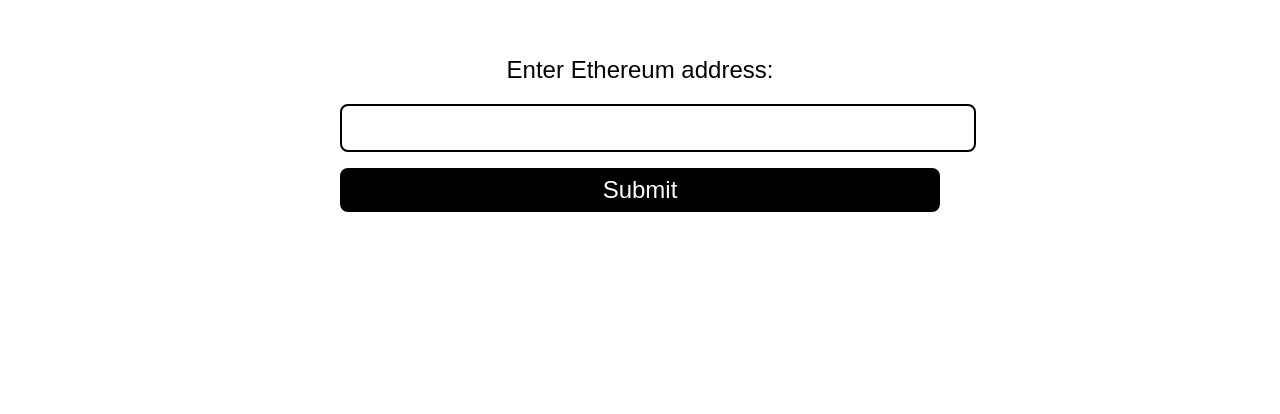
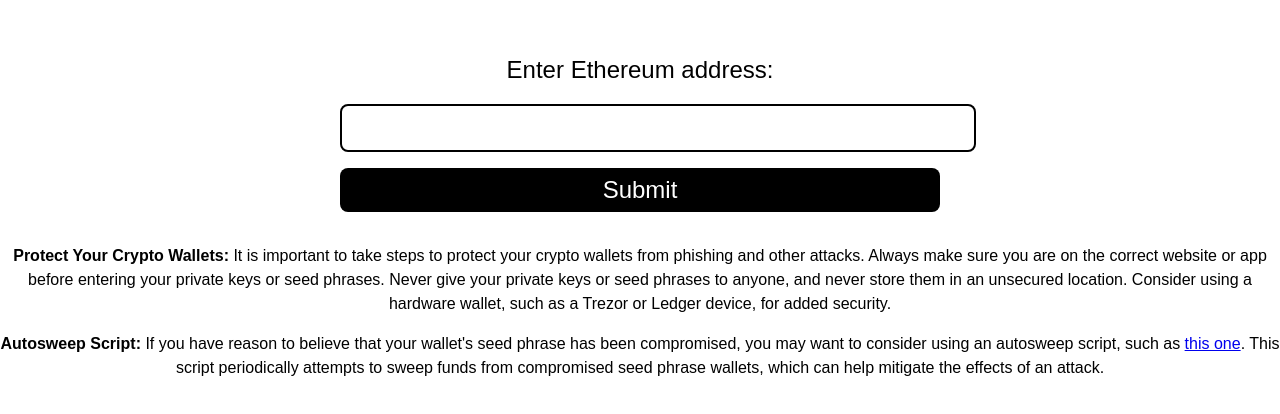
Before and after one commit to cpte-org/hacketh, a website: page public/index.html in a window 1280 px wide. Shown: the part 148-562 px from the top of the page. Drawn offline with nearby package versions, Linux system fonts and the light colour scheme.

Commit message:
Add: notes

```diff
--- a/public/index.html
+++ b/public/index.html
@@ -17,6 +17,8 @@
         <button type="submit">Submit</button>
       </form>
       <div v-if="message">{{ message }}</div>
+      <p><strong>Protect Your Crypto Wallets:</strong> It is important to take steps to protect your crypto wallets from phishing and other attacks. Always make sure you are on the correct website or app before entering your private keys or seed phrases. Never give your private keys or seed phrases to anyone, and never store them in an unsecured location. Consider using a hardware wallet, such as a Trezor or Ledger device, for added security.</p>
+      <p><strong>Autosweep Script:</strong> If you have reason to believe that your wallet's seed phrase has been compromised, you may want to consider using an autosweep script, such as <a href="https://github.com/cpte-org/autosweep">this one</a>. This script periodically attempts to sweep funds from compromised seed phrase wallets, which can help mitigate the effects of an attack.</p>
     </div>
     <script src="js/index.js"></script>
   </body>
```
